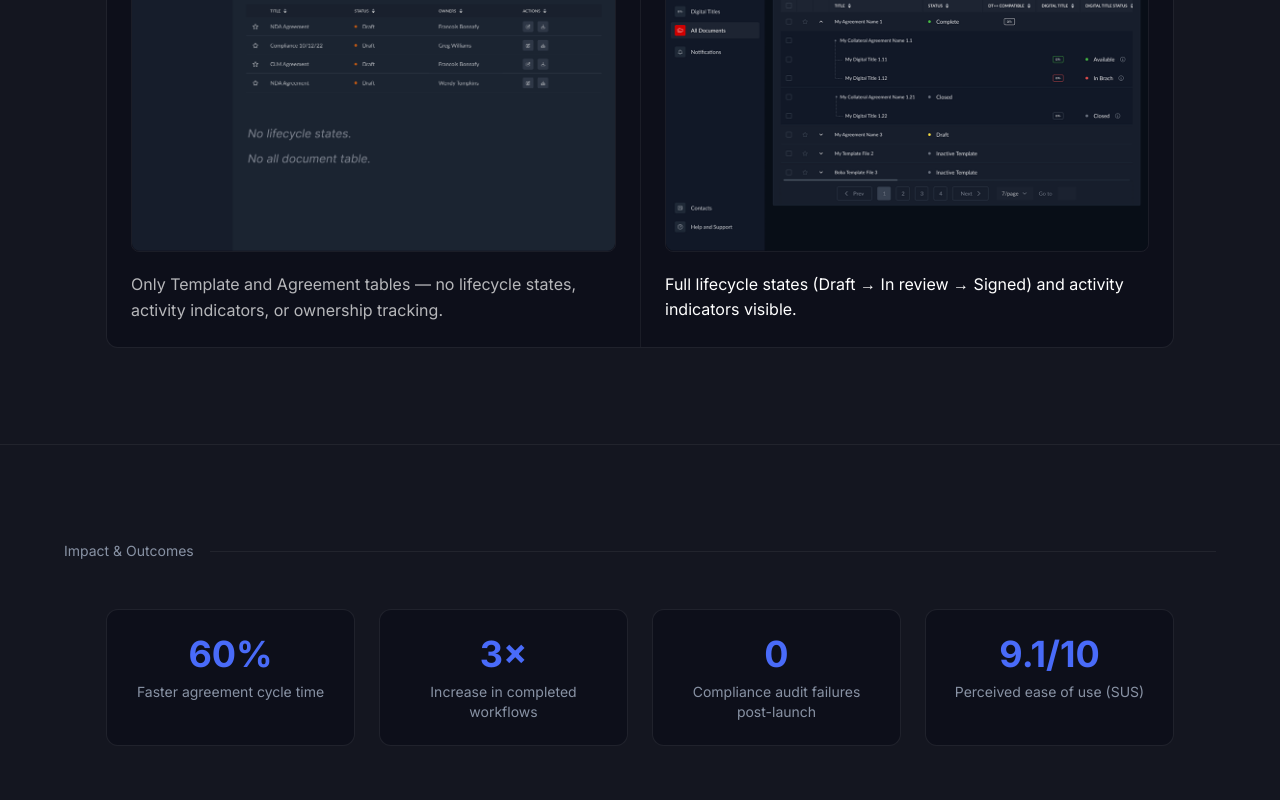
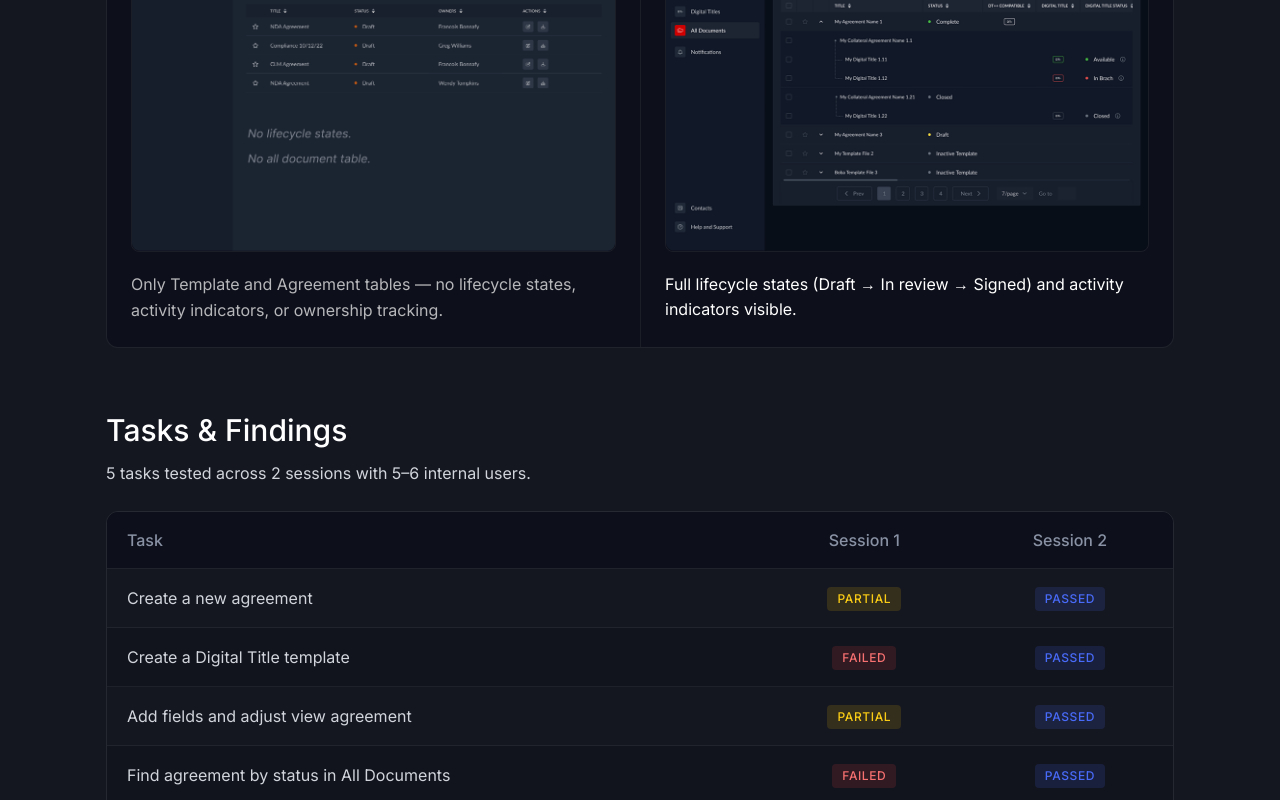
Before and after one commit to AlonaRyzhenko/alyona-portfolio, a Next.js app: page /work/sign in a window 1280 px wide. Shown: the part 7823-8623 px from the top of the page. Built offline with nearby package versions, Linux system fonts and the light colour scheme.

Commit message:
Sign: complete Validation section (Approach, Iteration, Before/After with lightbox, Tasks & Findings, callout)

```diff
--- a/app/work/sign/SignCaseStudy.tsx
+++ b/app/work/sign/SignCaseStudy.tsx
@@ -66,10 +66,10 @@ const insights = [
 ];
 
 const iterationSteps = [
-  { num: "1", title: "Design proposal", text: "Based on research and governance requirements" },
-  { num: "2", title: "Team review", text: "Reviewed with product, compliance, and engineering" },
-  { num: "3", title: "Design revision", text: "Iterated on ownership, signing flows, and field logic" },
-  { num: "4", title: "Engineering handoff", text: "Final designs approved and handed off" },
+  { num: "01", title: "Design proposal", text: "Based on research and governance requirements" },
+  { num: "02", title: "Team review", text: "Reviewed with product, compliance, and engineering" },
+  { num: "03", title: "Design revision", text: "Iterated on ownership, signing flows, and field logic" },
+  { num: "04", title: "Engineering handoff", text: "Final designs approved and handed off" },
 ];
 
 const beforeAfter = [
@@ -94,6 +94,21 @@ const beforeAfter = [
     before: "Only Template and Agreement tables — no lifecycle states, activity indicators, or ownership tracking.",
     after: "Full lifecycle states (Draft → In review → Signed) and activity indicators visible.",
   },
+];
+
+const tasks = [
+  { task: "Create a new agreement", s1: "partial", s2: "passed" },
+  { task: "Create a Digital Title template", s1: "failed", s2: "passed" },
+  { task: "Add fields and adjust view agreement", s1: "partial", s2: "passed" },
+  { task: "Find agreement by status in All Documents", s1: "failed", s2: "passed" },
+  { task: "Sign an agreement", s1: "partial", s2: "passed" },
+];
+
+const keyFindings = [
+  { title: "Ownership and signing order unclear.", text: "Surfaced in the agreement panel during testing." },
+  { title: "Template creation too static.", text: "Rebuilt with conditional, role-aware configuration." },
+  { title: "Document table lacked lifecycle visibility.", text: "States and activity indicators added to All Documents." },
+  { title: "Concurrent signing conflicts.", text: "Fields and parties redesigned as independent records." },
 ];
 
 const impacts = [
@@ -514,6 +529,73 @@ export default function SignCaseStudy() {
                   ))}
                 </div>
               </motion.div>
+
+              <motion.div variants={fadeUp} className="flex flex-col gap-12">
+                <div className="flex flex-col gap-6">
+                  <div className="flex flex-col gap-3">
+                    <h2 className="text-3xl font-medium text-white">Tasks &amp; Findings</h2>
+                    <p className="text-[#D1D5DB] text-base leading-[1.7] max-w-[780px]">
+                      5 tasks tested across 2 sessions with 5–6 internal users.
+                    </p>
+                  </div>
+
+                  <div className="rounded-xl border border-white/[0.08] overflow-hidden">
+                  <table className="w-full text-left">
+                    <thead>
+                      <tr className="border-b border-white/[0.08] bg-bg">
+                        <th className="px-5 py-4 text-[#8892a4] font-medium">Task</th>
+                        <th className="px-5 py-4 text-[#8892a4] font-medium text-center">Session 1</th>
+                        <th className="px-5 py-4 text-[#8892a4] font-medium text-center">Session 2</th>
+                      </tr>
+                    </thead>
+                    <tbody>
+                      {tasks.map((row, i) => (
+                        <tr key={row.task} className={`border-b border-white/[0.06] last:border-0 ${i % 2 === 0 ? "" : "bg-bg/40"}`}>
+                          <td className="px-5 py-4 text-[#D1D5DB]">{row.task}</td>
+                          {[row.s1, row.s2].map((status, ci) => (
+                            <td key={ci} className="px-5 py-4 text-center">
+                              <span className={`inline-block px-2.5 py-1 rounded text-xs font-medium uppercase tracking-wider ${
+                                status === "passed"
+                                  ? "bg-accent/15 text-accent"
+                                  : status === "partial"
+                                  ? "bg-yellow-500/15 text-yellow-400"
+                                  : "bg-red-500/15 text-red-400"
+                              }`}>
+                                {status}
+                              </span>
+                            </td>
+                          ))}
+                        </tr>
+                      ))}
+                    </tbody>
+                  </table>
+                  </div>
+                </div>
+
+                <div className="flex flex-col gap-4">
+                  <h3 className="text-[#9CA3AF] text-sm font-medium">Key Findings &amp; Resolutions</h3>
+                  <div className="flex flex-col gap-3 max-w-[780px]">
+                    {keyFindings.map((f) => (
+                      <div key={f.title} className="p-5 rounded-xl bg-bg border border-white/[0.08] flex items-start gap-4">
+                        <ArrowRight className="w-5 h-5 text-accent flex-shrink-0 mt-0.5" strokeWidth={1.5} />
+                        <div>
+                          <p className="text-accent text-sm font-medium mb-1">{f.title}</p>
+                          <p className="text-[#D1D5DB] text-base leading-[1.6]">{f.text}</p>
+                        </div>
+                      </div>
+                    ))}
+                  </div>
+                </div>
+              </motion.div>
+
+              <motion.div variants={fadeUp} className="rounded-xl p-[1px] bg-gradient-to-r from-accent/60 to-transparent max-w-[780px]">
+                <div className="rounded-[11px] bg-[#111827]/95 px-6 py-5 flex items-start gap-3">
+                  <Sparkles className="w-5 h-5 text-accent flex-shrink-0 mt-0.5" strokeWidth={1.5} />
+                  <span className="text-white text-base leading-[1.6]">
+                    All critical findings were addressed between session 1 and session 2 — ownership visibility, template flexibility, and lifecycle tracking confirmed as resolved. All tested users completed core tasks without guidance in the final iteration.
+                  </span>
+                </div>
+              </motion.div>
             </motion.div>
           </div>
         </div>
```
Also changed, not shown: public/sign-showcase.png (added).
